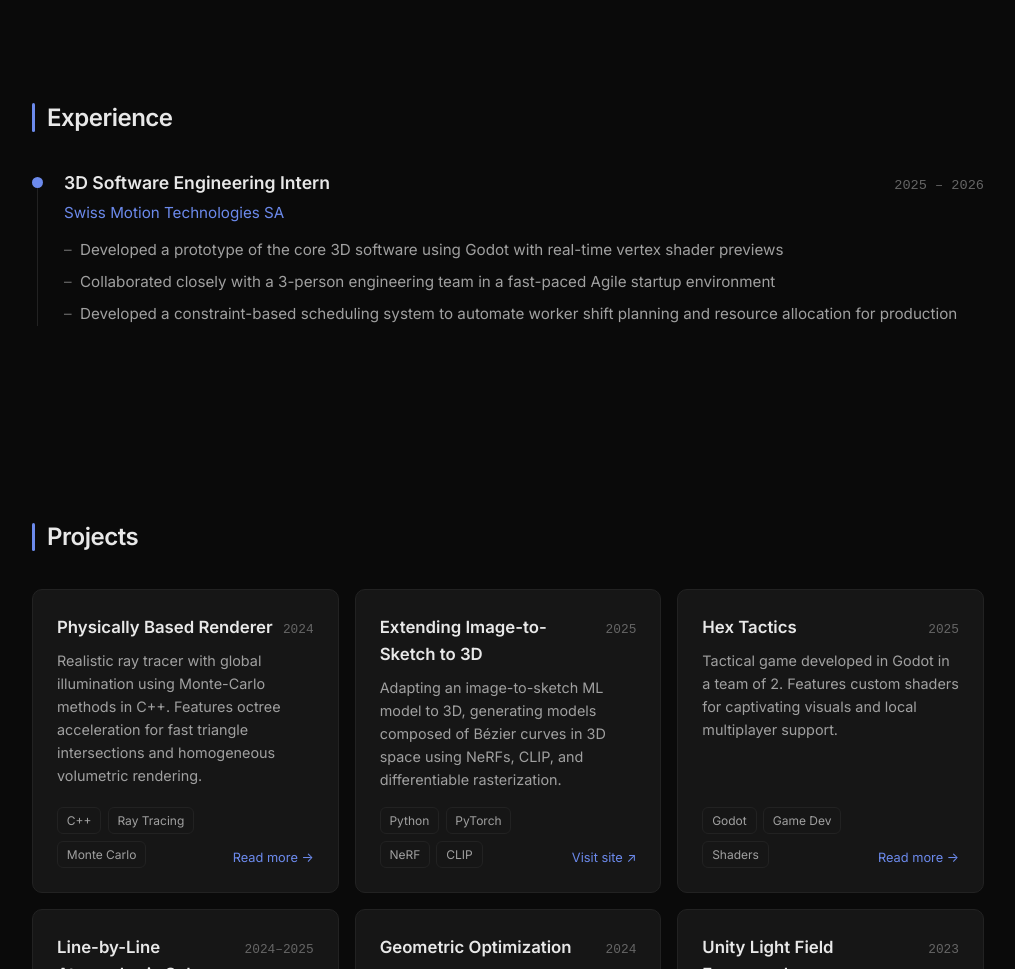
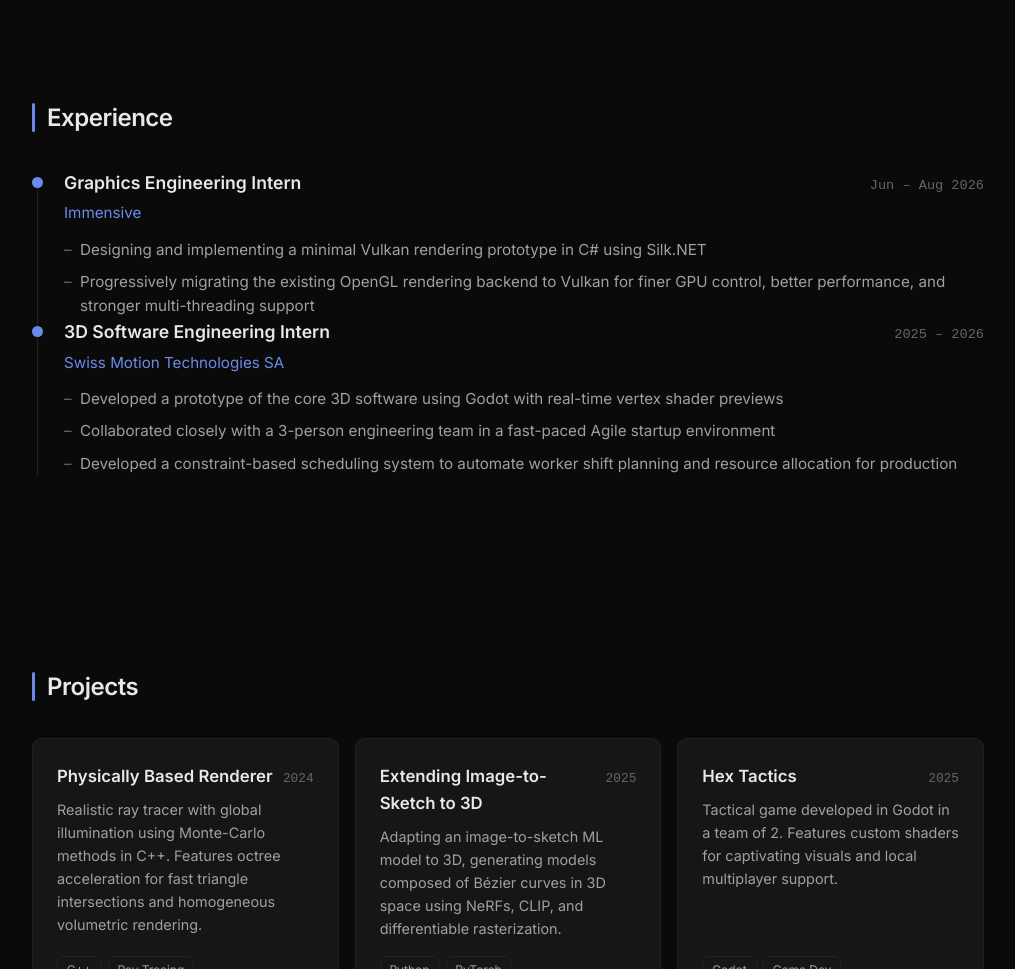
Before and after one commit to fmikov/portfolio, an Astro site: page / in a window 1280 px wide. Shown: the part 1933-2902 px from the top of the page, without its empty margins (132-1147 px from the left). Built offline with nearby package versions, Linux system fonts and the light colour scheme; Astro itself is replaced by a stand-in of ours.

Commit message:
Update Experience.astro

```diff
--- a/src/components/Experience.astro
+++ b/src/components/Experience.astro
@@ -4,6 +4,20 @@
 <section id="experience" class="fade-in">
   <h2 class="section-title">Experience</h2>
   <div class="timeline">
+    <div class="timeline__item">
+      <div class="timeline__marker"></div>
+      <div class="timeline__content">
+        <div class="timeline__header">
+          <h3>Graphics Engineering Intern</h3>
+          <span class="timeline__date">Jun – Aug 2026</span>
+        </div>
+        <p class="timeline__company">Immensive</p>
+        <ul class="timeline__details">
+          <li>Designing and implementing a minimal Vulkan rendering prototype in C# using Silk.NET</li>
+          <li>Progressively migrating the existing OpenGL rendering backend to Vulkan for finer GPU control, better performance, and stronger multi-threading support</li>
+        </ul>
+      </div>
+    </div>
     <div class="timeline__item">
       <div class="timeline__marker"></div>
       <div class="timeline__content">
```
